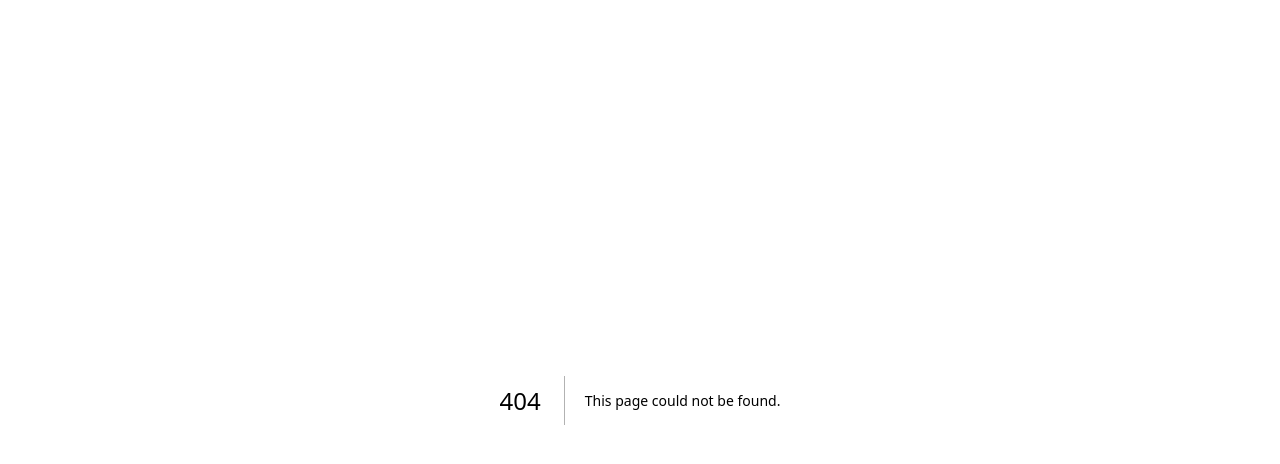
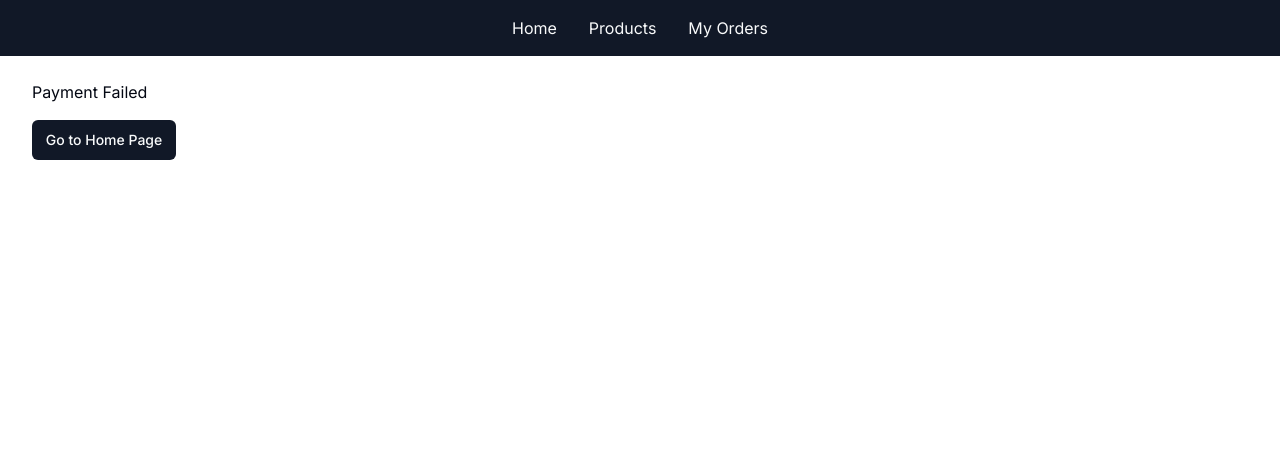
Before and after one commit to babish9887/Ecommerce-v1, a Next.js app: page /esewa/purchase-fail in a window 1280 px wide. Before the commit this address had no page. Shown: the top 464 px of the page. Built offline with nearby package versions, Linux system fonts and the light colour scheme.

Commit message:
minor changes

```diff
--- /dev/null
+++ b/src/app/(customerFacing)/esewa/purchase-fail/page.tsx
@@ -0,0 +1,11 @@
+import React from 'react'
+import {Button} from '../../../../components/ui/button'
+function page() {
+  return (
+    <div className='flex flex-col gap-4'>Payment Failed
+      <Button className='w-36'><a href='/'>Go to Home Page</a></Button>
+    </div>
+  )
+}
+
+export default page
```
